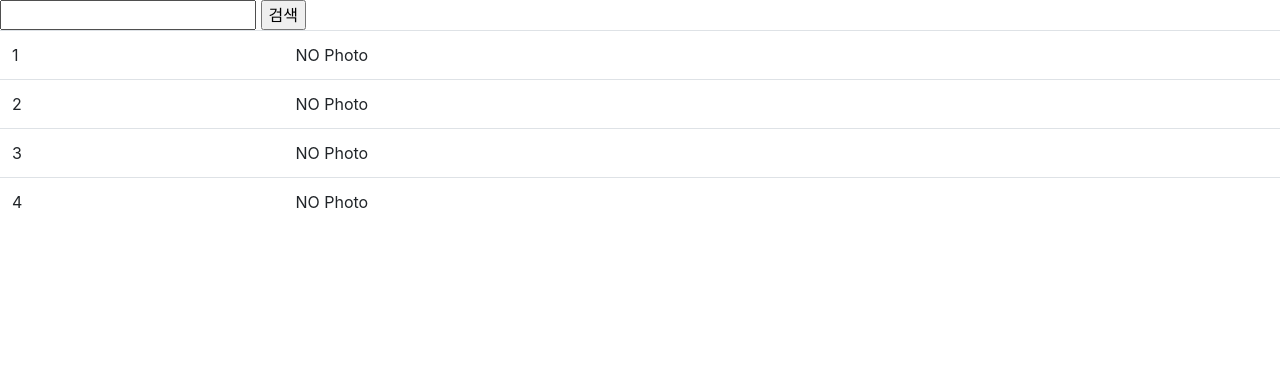
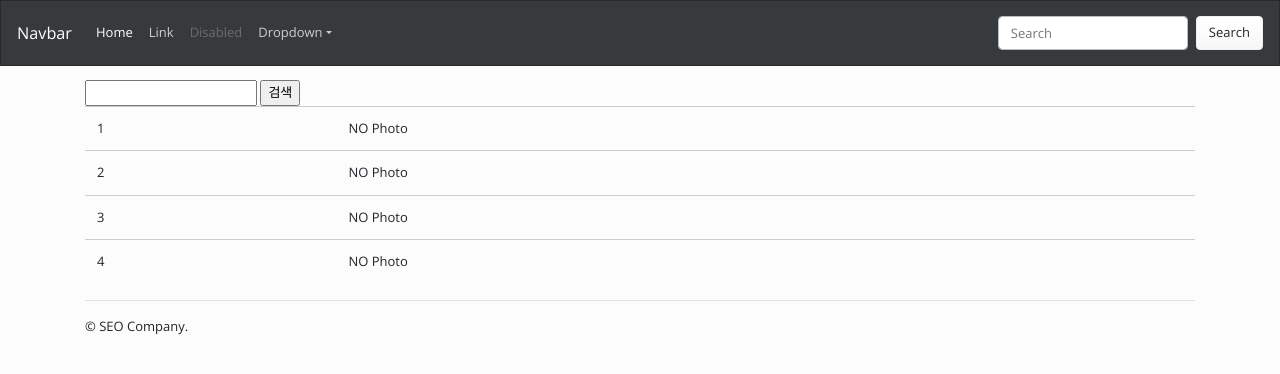
Before and after one commit to SEO7715/django_practice, a Django app: template instagram/templates/instagram/post_list.html in a window 1280 px wide. Shown: the top 374 px of the page. Run offline with Django 3.2, Linux system fonts and the light colour scheme; the template is opened without the code that fills it: values that come from a table or form of the project are taken from there, others are empty; data comes from the database, SQL or seed files in the repository; some libraries are stand-ins or nearby versions.

Commit message:
CSS Layout

```diff
--- a/askcompany/urls.py
+++ b/askcompany/urls.py
@@ -28,8 +28,8 @@ urlpatterns = [
         ), name='root'),
     path('admin/', admin.site.urls),
     path('accoutns/', include('accounts.urls')),
-    path('blog1/',include('blog1.urls')),
-    path('instagram/', include('instagram.urls')),
+    path('blog1/', include('blog1.urls')),
+    path('k-instagram/', include('instagram.urls')),
 ]
 
 if settings.DEBUG:
--- /dev/null
+++ b/instagram/templates/instagram/layout.html
@@ -0,0 +1,66 @@
+<!doctype html>
+<html lang="ko">
+<head>
+    <meta charset="utf-8" />
+    <title>{% block title %}{% endblock title %}</title>
+    <!-- <link rel="stylesheet" href="https://stackpath.bootstrapcdn.com/bootstrap/4.4.1/css/bootstrap.min.css"integrity="sha384-Vkoo8x4CGsO3+Hhxv8T/Q5PaXtkKtu6ug5TOeNV6gBiFeWPGFN9MuhOf23Q9Ifjh" crossorigin="anonymous"> -->
+    <!-- <link rel="stylesheet" href="https://stackpath.bootstrapcdn.com/bootswatch/4.5.2/darkly/bootstrap.min.css" integrity="sha384-nNK9n28pDUDDgIiIqZ/MiyO3F4/9vsMtReZK39klb/MtkZI3/LtjSjlmyVPS3KdN" crossorigin="anonymous"> -->
+    <link rel="stylesheet" href="https://stackpath.bootstrapcdn.com/bootswatch/4.5.2/simplex/bootstrap.min.css" integrity="sha384-FYrl2Nk72fpV6+l3Bymt1zZhnQFK75ipDqPXK0sOR0f/zeOSZ45/tKlsKucQyjSp" crossorigin="anonymous">
+    <script src="https://code.jquery.com/jquery-2.2.4.js" integrity="sha256-iT6Q9iMJYuQiMWNd9lDyBUStIq/8PuOW33aOqmvFpqI=" crossorigin="anonymous"></script>
+    <script src="https://stackpath.bootstrapcdn.com/bootstrap/4.5.2/js/bootstrap.min.js" integrity="sha384-B4gt1jrGC7Jh4AgTPSdUtOBvfO8shuf57BaghqFfPlYxofvL8/KUEfYiJOMMV+rV" crossorigin="anonymous"></script>
+    <style>
+        body {
+            padding-top: 5rem;
+            padding-bottom: 2rem;
+        }
+    </style>
+</head>
+<body>
+
+    <nav class="navbar navbar-expand-md navbar-dark bg-dark fixed-top">
+      <a class="navbar-brand" href="#">Navbar</a>
+      <button class="navbar-toggler" type="button" data-toggle="collapse" data-target="#navbarsExampleDefault" aria-controls="navbarsExampleDefault" aria-expanded="false" aria-label="Toggle navigation">
+        <span class="navbar-toggler-icon"></span>
+      </button>
+
+      <div class="collapse navbar-collapse" id="navbarsExampleDefault">
+        <ul class="navbar-nav mr-auto">
+          <li class="nav-item active">
+            <a class="nav-link" href="#">Home <span class="sr-only">(current)</span></a>
+          </li>
+          <li class="nav-item">
+            <a class="nav-link" href="#">Link</a>
+          </li>
+          <li class="nav-item">
+            <a class="nav-link disabled" href="#" tabindex="-1" aria-disabled="true">Disabled</a>
+          </li>
+          <li class="nav-item dropdown">
+            <a class="nav-link dropdown-toggle" href="#" id="dropdown01" data-toggle="dropdown" aria-haspopup="true" aria-expanded="false">Dropdown</a>
+            <div class="dropdown-menu" aria-labelledby="dropdown01">
+              <a class="dropdown-item" href="#">Action</a>
+              <a class="dropdown-item" href="#">Another action</a>
+              <a class="dropdown-item" href="#">Something else here</a>
+            </div>
+          </li>
+        </ul>
+        <form class="form-inline my-2 my-lg-0">
+          <input class="form-control mr-sm-2" type="text" placeholder="Search" aria-label="Search">
+          <button class="btn btn-secondary my-2 my-sm-0" type="submit">Search</button>
+        </form>
+      </div>
+    </nav>
+
+    <div class="container">
+        <div class="row">
+            <div class="col-sm-12">
+                {% block content %}
+                {% endblock content %}
+
+                <hr/>
+                &copy; SEO Company.
+            </div>
+        </div>
+    </div>
+
+</body>
+</html>
--- a/instagram/templates/instagram/post_list.html
+++ b/instagram/templates/instagram/post_list.html
@@ -1,20 +1,16 @@
+{% extends "instagram/layout.html" %}
 {% load bootstrap4 %}
 
-<!doctype html>
-<html lang="ko">
+{% block title %}
+    Instagram / Post List
+{% endblock title %}
 
-<head>
-    <meta charset="utf-8" />
-    <title>Instagram / Post List</title>
-    <link rel="stylesheet" href="https://stackpath.bootstrapcdn.com/bootstrap/4.4.1/css/bootstrap.min.css"
-        integrity="sha384-Vkoo8x4CGsO3+Hhxv8T/Q5PaXtkKtu6ug5TOeNV6gBiFeWPGFN9MuhOf23Q9Ifjh" crossorigin="anonymous">
-</head>
-
-<body>
+{% block content %}
     <form action="" method="get">
         <input type="text" name="q" value="{{ q }}" />
         <input type="submit" value="검색" />
     </form>
+
     <table class="table table-borderd table-hover">
         <tbody>
             {% for post in post_list %}
@@ -42,6 +38,4 @@
         {% if is_paginated %}
         {% bootstrap_pagination page_obj size="small" justify_content="center" %}
         {% endif %}
-</body>
-
-</html>
+{% endblock content %}
--- a/instagram/views.py
+++ b/instagram/views.py
@@ -15,7 +15,7 @@ from django.urls import reverse
 # @method_decorator(login_required, name='dispatch')
 class PostListView(LoginRequiredMixin, ListView):
     model = Post
-    paginate_by = 10
+    paginate_by = 100
 
 post_list = PostListView.as_view()
 
```
Also changed, not shown: instagram/templates/instagram/post_detail.html (+13 -0 lines). Lines whose indentation alone changed are shown as unchanged.
